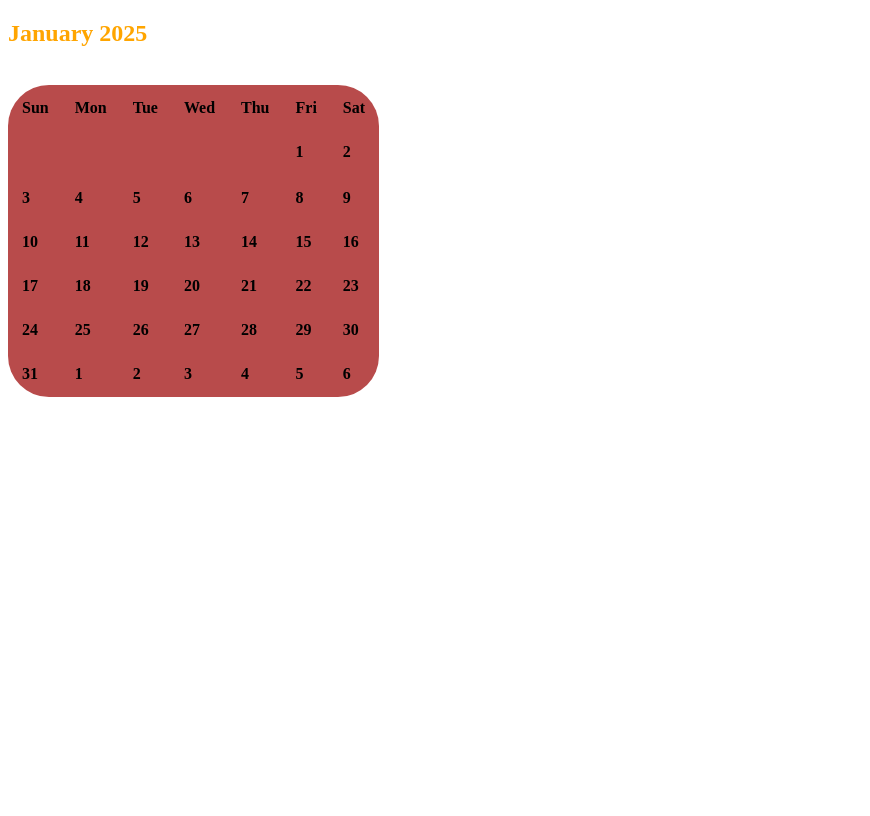
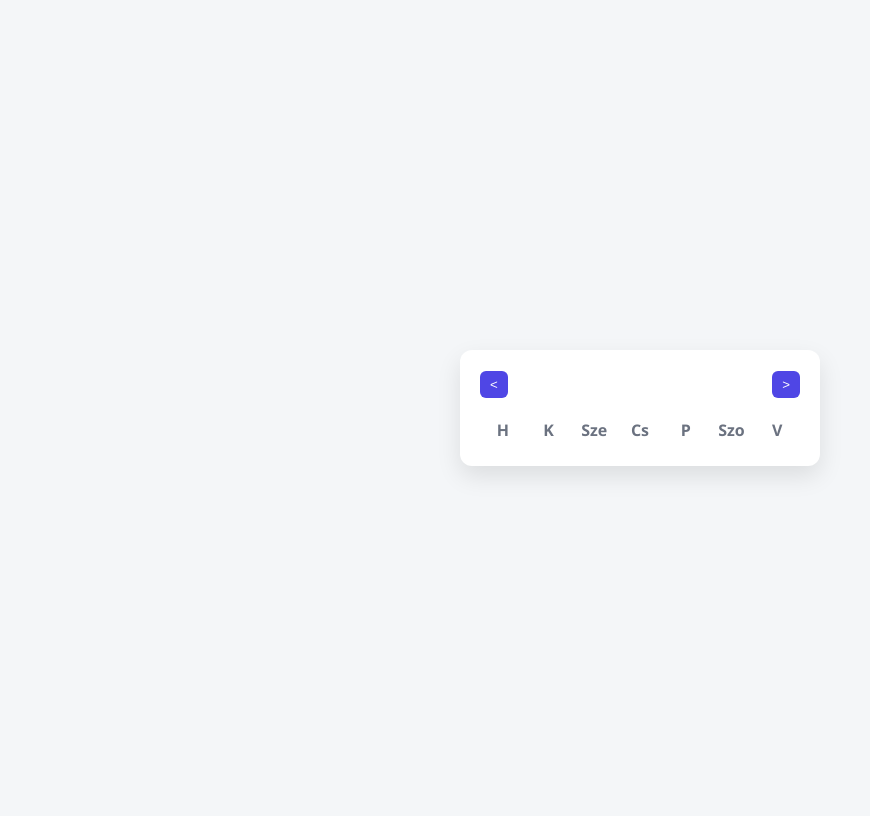
Before and after one commit to Vendel098/Calander, a PHP site: page /homepage.php in a window 1280 px wide. Shown: the whole page, without its empty margins (0-870 px from the left). Before the commit the page ends 397 px from the top, so only its background shows below. Run offline with PHP 8.4, Linux system fonts and the light colour scheme.

Commit message:
Add files via upload

```diff
--- a/homepage.css
+++ b/homepage.css
@@ -1,10 +1,65 @@
-table {
+body {
+    font-family: 'Segoe UI', sans-serif;
+    background: #f4f6f8;
+    display: flex;
+    justify-content: center;
+    align-items: center;
+    height: 100vh;
+    }
 
-    background: rgb(184, 75, 75);
-    color: black;
-    border-radius: 41px;
+    .calendar {
+    background: white;
+    width: 320px;
+    border-radius: 12px;
+    box-shadow: 0 10px 25px rgba(0,0,0,0.1);
+    padding: 20px;
+    }
 
-}
-th, td {
+    .calendar-header {
+    display: flex;
+    justify-content: space-between;
+    align-items: center;
+    margin-bottom: 15px;
+    }
+
+    .calendar-header button {
+    background: #4f46e5;
+    border: none;
+    color: white;
+    padding: 6px 10px;
+    border-radius: 6px;
+    cursor: pointer;
+    }
+
+    .calendar-header h2 {
+    font-size: 18px;
+    }
+
+    .weekdays, .days {
+    display: grid;
+    grid-template-columns: repeat(7, 1fr);
+    text-align: center;
+    }
+
+    .weekdays div {
     font-weight: bold;
-}
+    color: #6b7280;
+    padding: 5px 0;
+    }
+
+    .days div {
+    padding: 10px 0;
+    margin: 2px;
+    border-radius: 6px;
+    cursor: pointer;
+    }
+
+    .days div:hover {
+    background: #e0e7ff;
+    }
+
+    .today {
+    background: #4f46e5;
+    color: white;
+    font-weight: bold;
+    }
--- a/homepage.php
+++ b/homepage.php
@@ -1,87 +1,31 @@
 <!DOCTYPE html>
-<html lang="en">
+<html lang="hu">
 <head>
-    <meta charset="UTF-8">
-    <meta name="viewport" content="width=device-width, initial-scale=1.0">
-    <title>Document</title>
-    <link rel="stylesheet" href="Calander-main/homepage.css">
+<meta charset="UTF-8">
+<meta name="viewport" content="width=device-width, initial-scale=1.0">
+<title>Kalendárium</title>
+<link rel="stylesheet" href="homepage.css">
+<link rel="stylesheet" href="homepage.js">
+
 </head>
 <body>
-        <h2  style="color: orange;">
-        January 2025
-    </h2>
-    <br />
-    <table cellpadding="12">
-        <caption>
-        <thead>
-            <tr>
-                <th>Sun</th>
-                <th>Mon</th>
-                <th>Tue</th>
-                <th>Wed</th>
-                <th>Thu</th>
-                <th>Fri</th>
-                <th>Sat</th>
-            </tr>
-        </thead>
 
-        <tbody>
-            <tr>
-                <td></td>
-                <td></td>
-                <td></td>
-                <td></td>
-                <td></td>
-                <td>1</td>
-                <td>2</td>
-            </tr>
-            <tr></tr>
-            <tr>
-                <td>3</td>
-                <td>4</td>
-                <td>5</td>
-                <td>6</td>
-                <td>7</td>
-                <td>8</td>
-                <td>9</td>
-            </tr>
-            <tr>
-                <td>10</td>
-                <td>11</td>
-                <td>12</td>
-                <td>13</td>
-                <td>14</td>
-                <td>15</td>
-                <td>16</td>
-            </tr>
-            <tr>
-                <td>17</td>
-                <td>18</td>
-                <td>19</td>
-                <td>20</td>
-                <td>21</td>
-                <td>22</td>
-                <td>23</td>
-            </tr>
-            <tr>
-                <td>24</td>
-                <td>25</td>
-                <td>26</td>
-                <td>27</td>
-                <td>28</td>
-                <td>29</td>
-                <td>30</td>
-            </tr>
-            <tr>
-                <td>31</td>
-                <td>1</td>
-                <td>2</td>
-                <td>3</td>
-                <td>4</td>
-                <td>5</td>
-                <td>6</td>
-            </tr>
-        </tbody>
-    </table>
+<div class="calendar">
+<div class="calendar-header">
+<button onclick="prevMonth()"><</button>
+<h2 id="monthYear"></h2>
+<button onclick="nextMonth()">></button>
+</div>
+
+<div class="weekdays">
+<div>H</div><div>K</div><div>Sze</div><div>Cs</div>
+<div>P</div><div>Szo</div><div>V</div>
+</div>
+
+<div class="days" id="days"></div>
+</div>
+
+
+
 </body>
 </html>
```
Also changed, not shown: homepage.js (added).
